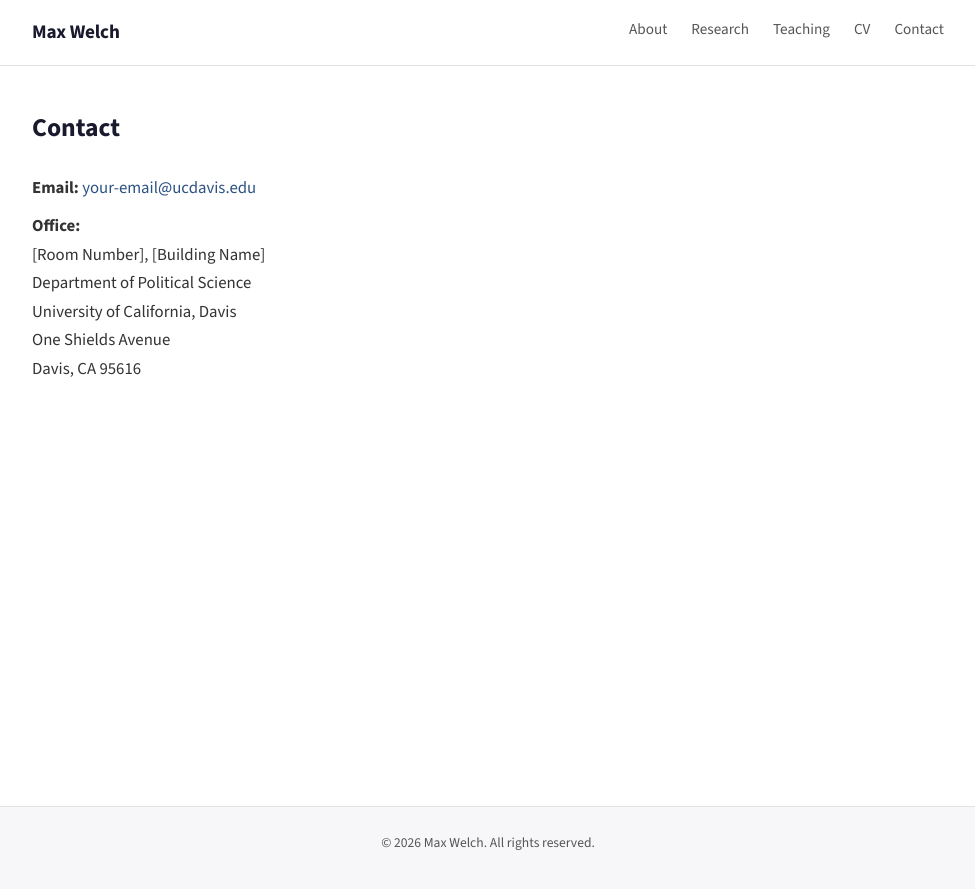
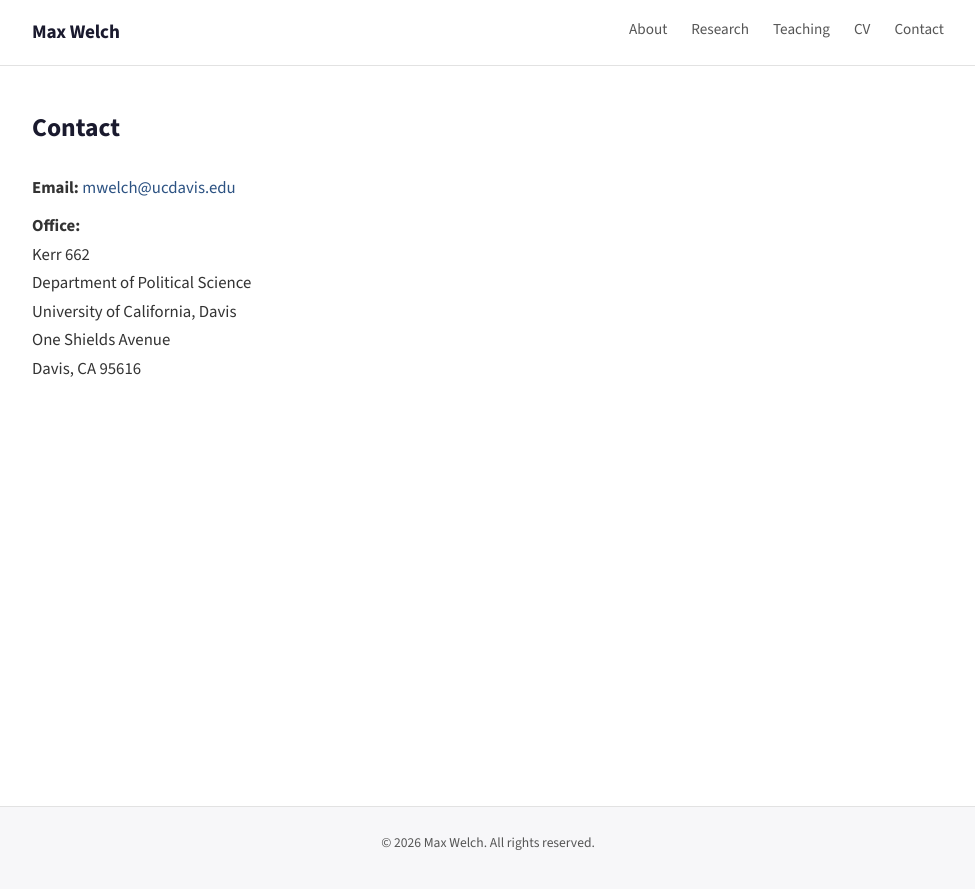
Before and after one commit to max-f-welch/max-f-welch.github.io, a Jekyll site: the page built from contact.md, in a window 1280 px wide. Shown: the top 889 px of the page, without its empty margins (152-1127 px from the left). Built offline with Jekyll 4.4.1, drawn with Linux system fonts in a browser that asks for light colours.

Commit message:
Update contact.md

```diff
--- a/contact.md
+++ b/contact.md
@@ -7,10 +7,10 @@ title: Contact
 
 <div class="contact-info">
 
-<p><strong>Email:</strong> <a href="mailto:your-email@ucdavis.edu">your-email@ucdavis.edu</a></p>
+<p><strong>Email:</strong> <a href="mailto:your-email@ucdavis.edu">mwelch@ucdavis.edu</a></p>
 
 <p><strong>Office:</strong><br>
-  [Room Number], [Building Name]<br>
+  Kerr 662 <br>
   Department of Political Science<br>
   University of California, Davis<br>
   One Shields Avenue<br>
```
